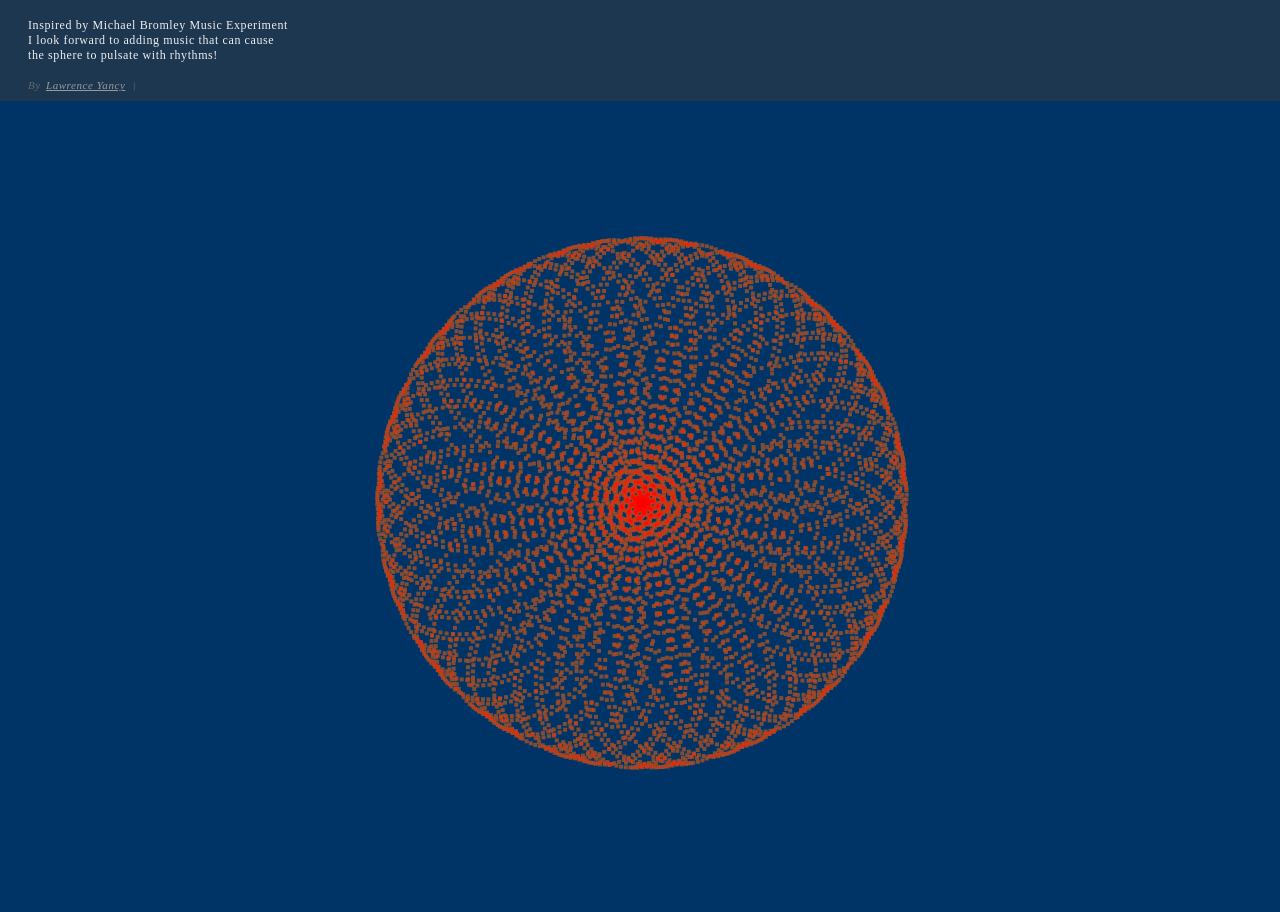
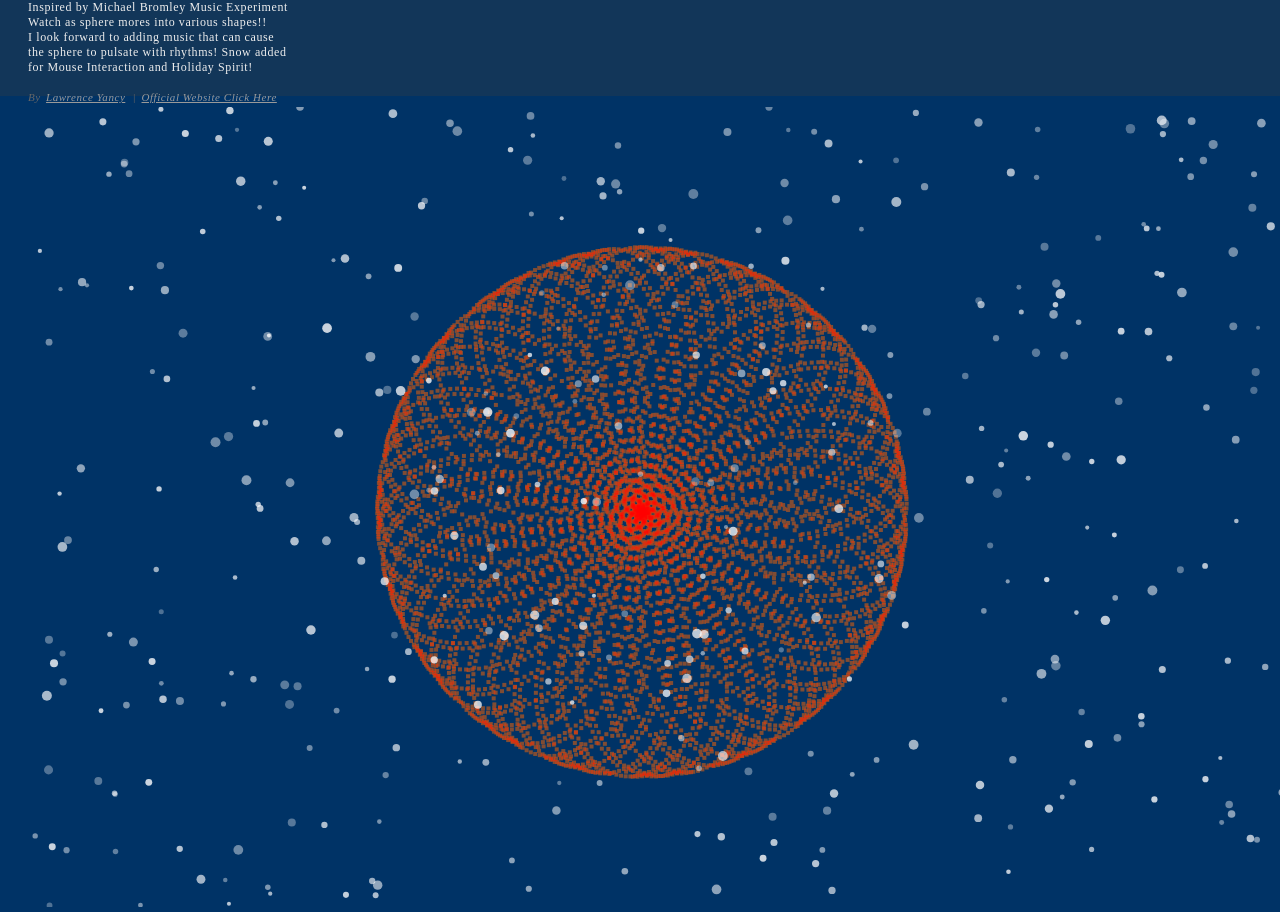
Before and after one commit to lawyancy1/project3_canvas_master, a plain HTML site: page index.html in a window 1280 px wide. Shown: the part 37-949 px from the top of the page. Drawn offline with Linux system fonts and the light colour scheme; animation ran at ten frames a second.

Commit message:
Thanksgiving Break Additions
Snow Added // Adjusted snow flake count.
Fixed Links to my actual official music producing website.
CSS Adjusted in Order to allow snow to fall on whole page. [Must debug
for Final.]
Added snow reaction to mouse.
Adjusted hover bar header color.

```diff
--- a/css/main.css
+++ b/css/main.css
@@ -5,7 +5,7 @@
  *********************************************/
 
 body, html {
-	overflow: hidden;
+	overflow: auto;
 	font-family: font-family: 'Gloria Hallelujah', cursive;
 	color: #fff;
 	font-size: 11px;
@@ -20,13 +20,13 @@ body, html {
 header {
 	position: relative;
 	width: 100%;
-	height: 25px;
+	height: 22px;
 	margin: 0;
 	padding: 0 8px 8px 8px;
-	overflow: hidden;
-	z-index: 5;
+	overflow: collapse;
+	z-index: 1;
 
-	background: rgba( 60, 60, 60, 0.5 );
+	background: rgba( 60, 60, 60, 0.3 );
 	color: #eee;
 
 	-webkit-transition: height .22s ease-out;
@@ -36,7 +36,7 @@ header {
 }
 
 	header.open {
-		height: 130px;
+		height: 125px;
 	}
 
 	header h1 {
@@ -136,12 +136,12 @@ header {
 
 
 canvas {
-	z-index: 1;
+	z-index: 5;
 }
 
 #background {
 	border: none;
-	z-index: 0;
+	z-index: -1;
 }
 
 .ui {
--- a/index.html
+++ b/index.html
@@ -6,7 +6,7 @@
 		<meta name="description" content="Canvas Math Project" />
 
 
-        <title>Morphing Sphere</title>
+        <title>Snowing Morphing Particle Sphere</title>
 
 		<link href="css/reset.css" rel="stylesheet" media="screen" />
 		<link href="css/main.css" rel="stylesheet" media="screen" />
@@ -16,7 +16,7 @@
     </head>
     <body>
     	<header>
-    		<h1>Morphing Sphere</h1>
+    		<h1>Snowing Morphing Particle Sphere</h1>
     		<span class="header-instruction">Hover for drop menu</span>
 
     		<!-- The extra content that can be expanded -->
@@ -27,14 +27,19 @@
     				<h3></h3>
 	    			<p>
 						Inspired by Michael Bromley Music Experiment<br>
+						Watch as sphere mores into various shapes!!<br>
 						I look forward to adding music that can cause <br>
-						the sphere to pulsate with rhythms!<br>
+						the sphere to pulsate with rhythms! Snow added <br>
+						for Mouse Interaction and Holiday Spirit!<br>
 
 	    			</p>
 	    			<p class="credits">
-	    				By <a href="www.CryogenicGhost.com">Lawrence Yancy</a> |
+	    				By <a href="http://www.CryogenicGhost.com">Lawrence Yancy</a> | <a href="http://www.CryogenicGhost.com">Official Website Click Here</a>
     				</p>
 
+    	<canvas id="canvas2"></canvas>
+		<script src="js/snow.js"></script>
+		<canvas id="canvas"></canvas>
 		<script src="js/header.js"></script>
 		<script src="js/sphere.js"></script>
 
--- /dev/null
+++ b/js/snow.js
@@ -0,0 +1,113 @@
+(function() {
+    var requestAnimationFrame = window.requestAnimationFrame || window.mozRequestAnimationFrame || window.webkitRequestAnimationFrame || window.msRequestAnimationFrame ||
+    function(callback) {
+        window.setTimeout(callback, 1000 / 60);
+    };
+    window.requestAnimationFrame = requestAnimationFrame;
+})();
+
+// creating empty snowflake array to be filled
+var flakes = [],
+    canvas = document.getElementById("canvas2"),
+    ctx = canvas.getContext("2d"),
+    flakeCount = 400,
+    mX = -100,
+    mY = -200
+//browser window responsiveness
+    canvas.width = window.innerWidth;
+	canvas.height = window.innerHeight;
+
+//function for snow flakes
+function snow() {
+    ctx.clearRect(0, 0, canvas.width, canvas.height);
+
+    for (var i = 0; i < flakeCount; i++) {
+        var flake = flakes[i],
+            x = mX,
+            y = mY,
+            minDist = 150,
+            x2 = flake.x,
+            y2 = flake.y;
+
+        var dist = Math.sqrt((x2 - x) * (x2 - x) + (y2 - y) * (y2 - y)),
+            dx = x2 - x,
+            dy = y2 - y;
+
+        if (dist < minDist) {
+            var force = minDist / (dist * dist),
+                xcomp = (x - x2) / dist,
+                ycomp = (y - y2) / dist,
+                deltaV = force / 2;
+
+            flake.velX -= deltaV * xcomp;
+            flake.velY -= deltaV * ycomp;
+
+        } else {
+            flake.velX *= .98;
+            if (flake.velY <= flake.speed) {
+                flake.velY = flake.speed
+            }
+            flake.velX += Math.cos(flake.step += .05) * flake.stepSize;
+        }
+
+        ctx.fillStyle = "rgba(255,255,255," + flake.opacity + ")";
+        flake.y += flake.velY;
+        flake.x += flake.velX;
+
+        if (flake.y >= canvas.height || flake.y <= 0) {
+            reset(flake);
+        }
+
+
+        if (flake.x >= canvas.width || flake.x <= 0) {
+            reset(flake);
+        }
+
+        ctx.beginPath();
+        ctx.arc(flake.x, flake.y, flake.size, 0, Math.PI * 2);
+        ctx.fill();
+    }
+    requestAnimationFrame(snow);
+};
+//allows the random properties of snowflake
+function reset(flake) {
+    flake.x = Math.floor(Math.random() * canvas.width);
+    flake.y = 0;
+    flake.size = (Math.random() * 3) + 2;
+    flake.speed = (Math.random() * 1) + 0.5;
+    flake.velY = flake.speed;
+    flake.velX = 0;
+    flake.opacity = (Math.random() * 0.5) + 0.3;
+}
+//initializing the function
+function init() {
+    for (var i = 0; i < flakeCount; i++) {
+        var x = Math.floor(Math.random() * canvas.width),
+            y = Math.floor(Math.random() * canvas.height),
+            size = (Math.random() * 3) + 2,
+            speed = (Math.random() * 1) + 0.5,
+            opacity = (Math.random() * 0.5) + 0.3;
+
+        flakes.push({
+            speed: speed,
+            velY: speed,
+            velX: 0,
+            x: x,
+            y: y,
+            size: size,
+            stepSize: (Math.random()) / 30,
+            step: 0,
+            angle: 180,
+            opacity: opacity
+        });
+    }
+
+    snow();
+};
+//mouse user ability for snow in the background. WIll look to move around the cursor.
+canvas.addEventListener("mousemove", function(e) {
+    mX = e.clientX,
+    mY = e.clientY
+});
+
+init();
--- a/js/sphere.js
+++ b/js/sphere.js
@@ -1,5 +1,6 @@
 
 (function(){
+
 	var d = document,
 		canvas = d.body.appendChild( d.createElement( 'canvas' ) ),
 		context = canvas.getContext( '2d' ),
```
Also changed, not shown: 2 other files.
